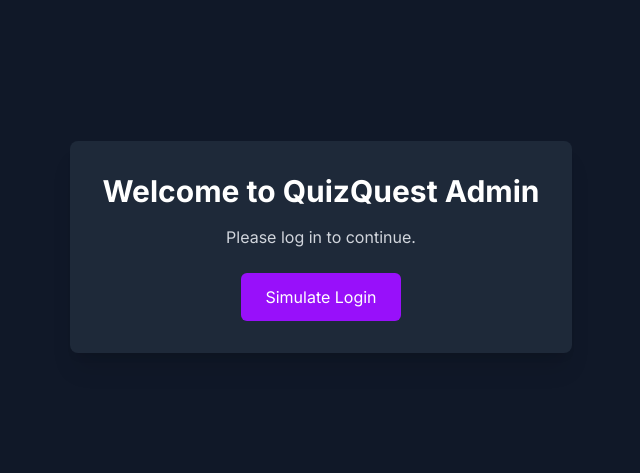
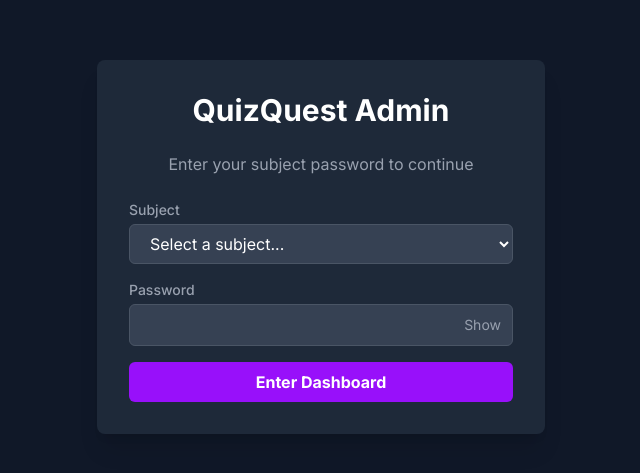
Before and after one commit to nebyuabel/quizquezt-admin, a Next.js app: page /login in a window 1280 px wide. Shown: the part 153-626 px from the top of the page, without its empty margins (319-959 px from the left). Built offline with nearby package versions, Linux system fonts and the light colour scheme.

Commit message:
npm run build

```diff
--- a/app/login/page.tsx
+++ b/app/login/page.tsx
@@ -1,51 +1,112 @@
 // app/login/page.tsx
 "use client";
 
+import { useState, useEffect } from "react";
 import { useRouter } from "next/navigation";
 import { useAuth } from "@/lib/AuthContext";
-import { useEffect } from "react";
+import { ALL_SUBJECTS } from "@/lib/constants"; // Import ALL_SUBJECTS
 
 export default function LoginPage() {
+  const { subject, loading, login } = useAuth();
   const router = useRouter();
-  const { subject: loggedInSubject, loading } = useAuth();
+  const [selectedSubject, setSelectedSubject] = useState("");
+  const [password, setPassword] = useState("");
+  const [error, setError] = useState<string | null>(null);
+  const [loginLoading, setLoginLoading] = useState(false);
+  const [showPassword, setShowPassword] = useState(false); // New state for password visibility
 
   useEffect(() => {
-    // If already logged in, redirect to dashboard
-    if (!loading && loggedInSubject) {
-      router.push(`/dashboard/${loggedInSubject}`);
+    if (subject) {
+      router.push(`/dashboard/${subject.toLowerCase()}`);
     }
-  }, [loading, loggedInSubject, router]);
+  }, [subject, router]);
+
+  const handleLogin = async (e: React.FormEvent) => {
+    e.preventDefault();
+    setLoginLoading(true);
+    setError(null);
+
+    if (!selectedSubject || !password) {
+      setError("Please select a subject and enter a password.");
+      setLoginLoading(false);
+      return;
+    }
+
+    const result = login(selectedSubject, password); // Call the sync login function
+
+    if (result.success) {
+      // The useEffect above will handle the redirect once 'subject' state updates in AuthContext
+    } else {
+      setError(result.error);
+    }
+    setLoginLoading(false);
+  };
 
   if (loading) {
     return (
-      <div className="flex items-center justify-center min-h-screen bg-gray-900">
-        <p className="text-white text-xl">Checking authentication status...</p>
+      <div className="flex justify-center items-center min-h-screen bg-gray-900">
+        <div className="text-white text-lg">Loading...</div>
       </div>
     );
   }
 
-  // Display a simple message for now if not logged in
   return (
     <div className="flex items-center justify-center min-h-screen bg-gray-900">
-      <div className="p-8 bg-gray-800 rounded-lg shadow-xl text-center">
-        <h1 className="text-3xl font-bold text-white mb-4">
-          Welcome to QuizQuest Admin
-        </h1>
-        <p className="text-gray-300 mb-6">Please log in to continue.</p>
-        {/*
-          TODO: Implement your actual login form here.
-          For now, a simple button can simulate a login (or you can remove it).
-        */}
-        <button
-          onClick={() =>
-            alert(
-              "Login functionality not yet implemented. Redirecting for demo."
-            )
-          }
-          className="px-6 py-3 bg-purple-600 text-white rounded-md hover:bg-purple-700 transition-colors"
-        >
-          Simulate Login
-        </button>
+      <div className="w-full max-w-md p-8 space-y-6 bg-gray-800 rounded-lg shadow-xl">
+        <h2 className="text-3xl font-bold text-center text-white">
+          QuizQuest Admin
+        </h2>
+        <p className="text-gray-400 text-center">
+          Enter your subject password to continue
+        </p>
+        <form onSubmit={handleLogin} className="space-y-4">
+          <div>
+            <label className="block text-sm font-medium text-gray-400">
+              Subject
+            </label>
+            <select
+              value={selectedSubject}
+              onChange={(e) => setSelectedSubject(e.target.value)}
+              className="w-full px-4 py-2 mt-1 border border-gray-600 rounded-md bg-gray-700 text-white focus:ring-purple-500 focus:border-purple-500"
+            >
+              <option value="">Select a subject...</option>
+              {ALL_SUBJECTS.map((sub) => (
+                <option key={sub} value={sub}>
+                  {sub}
+                </option>
+              ))}
+            </select>
+          </div>
+          <div className="relative">
+            <label className="block text-sm font-medium text-gray-400">
+              Password
+            </label>
+            <input
+              type={showPassword ? "text" : "password"} // Toggles between 'text' and 'password'
+              value={password}
+              onChange={(e) => setPassword(e.target.value)}
+              required
+              className="w-full px-4 py-2 mt-1 border border-gray-600 rounded-md bg-gray-700 text-white focus:ring-purple-500 focus:border-purple-500"
+            />
+            <button
+              type="button"
+              onClick={() => setShowPassword(!showPassword)}
+              className="absolute inset-y-0 right-0 top-6 pr-3 flex items-center text-sm leading-5"
+            >
+              <span className="text-gray-400 hover:text-white transition-colors">
+                {showPassword ? "Hide" : "Show"}
+              </span>
+            </button>
+          </div>
+          {error && <p className="text-sm text-red-400">{error}</p>}
+          <button
+            type="submit"
+            disabled={loginLoading}
+            className="w-full px-4 py-2 font-bold text-white bg-purple-600 rounded-md hover:bg-purple-700 disabled:bg-gray-600 disabled:cursor-not-allowed transition-colors"
+          >
+            {loginLoading ? "Authenticating..." : "Enter Dashboard"}
+          </button>
+        </form>
       </div>
     </div>
   );
--- a/lib/AuthContext.tsx
+++ b/lib/AuthContext.tsx
@@ -8,6 +8,7 @@ import {
   useEffect,
   ReactNode,
 } from "react";
+import { ALL_SUBJECTS } from "./constants"; // Import ALL_SUBJECTS for consistency
 
 interface AuthContextType {
   subject: string | null;
@@ -26,6 +27,7 @@ export const AuthProvider = ({ children }: { children: ReactNode }) => {
   const [loading, setLoading] = useState(true);
 
   // Define subject passwords by reading from environment variables
+  // IMPORTANT: These environment variables must be set for your deployment
   const subjectPasswords: Record<string, string> = {
     Math: process.env.NEXT_PUBLIC_MATH_PASSWORD || "",
     Physics: process.env.NEXT_PUBLIC_PHYSICS_PASSWORD || "",
@@ -37,18 +39,22 @@ export const AuthProvider = ({ children }: { children: ReactNode }) => {
     SAT: process.env.NEXT_PUBLIC_SAT_PASSWORD || "",
   };
 
-  // ADD THIS LINE
-
   useEffect(() => {
     // Check local storage for an existing session
     const storedSubject = localStorage.getItem("admin-subject");
-    if (storedSubject) {
+    if (storedSubject && ALL_SUBJECTS.includes(storedSubject)) {
+      // Validate stored subject against ALL_SUBJECTS
       setSubject(storedSubject);
     }
     setLoading(false);
-  }, []);
+  }, []); // Empty dependency array means this runs once on mount
 
   const login = (inputSubject: string, password: string) => {
+    // Ensure the subject is one of the allowed subjects before attempting login
+    if (!ALL_SUBJECTS.includes(inputSubject)) {
+      return { success: false, error: "Invalid subject selected." };
+    }
+
     const correctPassword = subjectPasswords[inputSubject];
 
     if (correctPassword && password === correctPassword) {
@@ -59,6 +65,7 @@ export const AuthProvider = ({ children }: { children: ReactNode }) => {
       return { success: false, error: "Incorrect subject or password." };
     }
   };
+
   const logout = () => {
     setSubject(null);
     localStorage.removeItem("admin-subject");
--- a/lib/constants.ts
+++ b/lib/constants.ts
@@ -6,7 +6,16 @@ export const ALL_UNITS_DISPLAY = Array.from(
   { length: 9 },
   (_, i) => `Unit ${i + 1}`
 ); // "Unit 1" to "Unit 9"
-
+export const ALL_SUBJECTS = [
+  "Math",
+  "Physics",
+  "Chemistry",
+  "Biology",
+  "History",
+  "Geography",
+  "Literature",
+  "SAT",
+];
 // Helper function to generate flexible unit filter string for Supabase 'or' query
 export const generateUnitFilter = (unitValue: string): string => {
   if (!unitValue) return ""; // No filter if unitValue is empty
```
